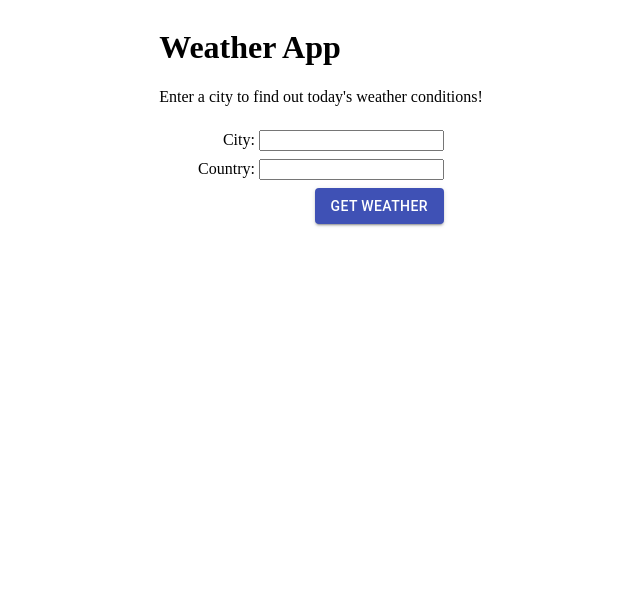
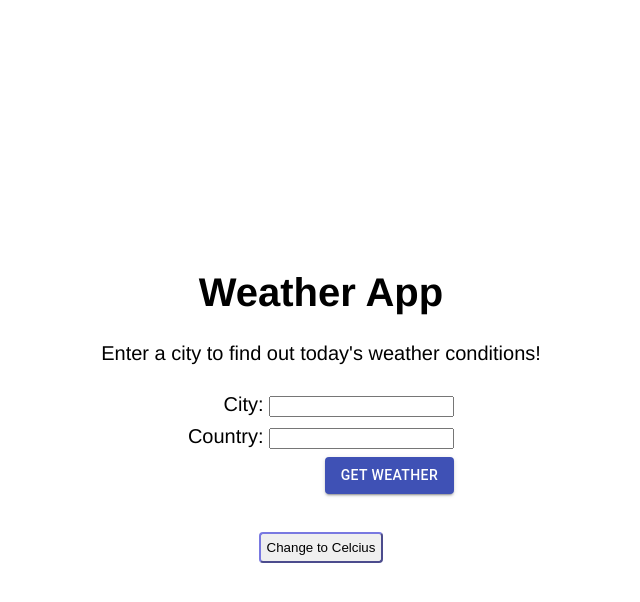
Before and after one commit to hannahsohkim/hannah-kim-weather-app, a React (Create React App) app: page / in a window 1280 px wide. Shown: the top 602 px of the page, without its empty margins (319-959 px from the left). Built offline with nearby package versions, Linux system fonts and the light colour scheme; no server answers.

Commit message:
Add button to convert between Celsius and Fahrenheit

```diff
--- a/src/App.js
+++ b/src/App.js
@@ -3,123 +3,115 @@ import axios from 'axios';
 import Form from './components/Form';
 import Weather from './components/Weather';
 import Header from './components/Header';
-import APIKEY from './config.js';
-import Container from '@material-ui/core/Container'
-import Grid from '@material-ui/core/Grid'
+import styled from 'styled-components';
+
+const Wrapper = styled.div`
+  display: flex;
+  flex-direction: column;
+  justify-content: center;
+  align-items: center;
+  height: 100vh;
+  font-family: Helvetica;
+  font-size: 20px;
+  text-align: center;
+`
+
+const Button = styled.button `
+  border-radius: 4px;
+  border-color: #7979E1;
+  margin: 10px;
+  padding: 6px;
+  &:hover {
+    border-color: #3939D9
+  }
+  &:focus {
+    outline: none !important
+  }
+`
+
 
 class App extends React.Component {
   state = {
     city: '',
-    date: '',
-    min: '',
-    max: '',
-    temp: '',
-    country: '',
-    description: ''
+    state: '',
+    applicable_date: '',
+    min_temp: '',
+    max_temp: '',
+    the_temp: '',
+    weather_state_abbr: '',
+    weather_state_name: '',
+    type: true
   }
+
 
   getWeather = (e) => {
     e.preventDefault();
 
-    const city = e.target.elements.city.value;
-    const country = e.target.elements.country.value;
+    const query = e.target.elements.city.value;
     const proxyUrl = "https://cors-anywhere.herokuapp.com/";
-    const locationUrl = `https://api.openweathermap.org/data/2.5/weather?q=${city},${country}&APPID=${APIKEY}`
+    const locationUrl =  `https://www.metaweather.com/api/location/search/?query=${query}`;
 
     axios.get(proxyUrl + locationUrl)
       .then(res => {
-        this.setState({
-          temp: res.data.main.temp,
-          min: res.data.main.temp_min,
-          max: res.data.main.temp_max,
-          city: res.data.name,
-          country: res.data.sys.country,
-          description: res.data.weather[0].description.toLowerCase(),
-          date: res.headers.date.slice(0, 16)
+        const id = res.data[0].woeid;
+        const weatherUrl = `https://www.metaweather.com/api/location/${id}/`;
+        return axios.get(proxyUrl + weatherUrl)
       })
-    })
+      .then(res => {
+        let { applicable_date, max_temp, min_temp, the_temp, weather_state_name, weather_state_abbr } = res.data.consolidated_weather[0];
+        let city = res.data.title;
+        let state = res.data.parent.title;
+
+        this.setState({ city: city, state: state, applicable_date, max_temp: max_temp.toFixed(1), min_temp: min_temp.toFixed(1), the_temp: the_temp.toFixed(1), weather_state_name: weather_state_name.toLowerCase(), weather_state_abbr
+        })
+      })
+  }
+
+
+  handleClick = () => {
+    const changeTemps = (temp, max, min) => this.setState({the_temp: temp, max_temp: max, min_temp: min, type: !this.state.type})
+
+    const convertToF = (degree) => {
+      return (degree * 9/5 + 32).toFixed(1);
+    }
+
+    const convertToC = (degree) => {
+      return ((degree - 32) * 5/9).toFixed(1);
+    }
+
+    if (this.state.type) {
+      changeTemps(convertToF(this.state.the_temp), convertToF(this.state.max_temp), convertToF(this.state.min_temp))
+
+        console.log(this.state.temp, 'temp')
+    }
+    else {
+      changeTemps(convertToC(this.state.the_temp), convertToC(this.state.max_temp), convertToC(this.state.min_temp))
+    }
   }
 
   render() {
-    let { date, max, min, city, temp, description, country } = this.state;
+    let { type, city, state, applicable_date, max_temp, min_temp, the_temp, weather_state_abbr, weather_state_name} = this.state;
+
+    let {getWeather, handleClick } = this;
 
     return (
-      <Container maxWidth="xs">
-        <Grid container justify='center'>
+      <Wrapper>
         <Header />
-        <Form getWeather={this.getWeather}/>
+        <Form getWeather={getWeather}/>
         <Weather
           city={city}
-          country={country}
-          temp={temp}
-          description={description}
-          date={date}
-          max={max}
-          min={min}
+          state={state}
+          date={applicable_date}
+          max={max_temp}
+          min={min_temp}
+          temp={the_temp}
+          abbr={weather_state_abbr}
+          name={weather_state_name}
           />
-          </Grid>
-      </Container>
+          <Button onClick={handleClick}> Change to {type ? ('Celcius ') : ('Fahrenheit ')}</Button>
+      </Wrapper>
     )
   }
 }
 
 export default App;
-
-
-
-
-// class App extends React.Component {
-//   state = {
-//     city: '',
-//     applicable_date: '',
-//     min_temp: '',
-//     max_temp: '',
-//     the_temp: '',
-//     weather_state_abbr: '',
-//     weather_state_name: '',
-//   }
-
-//   getWeather = (e) => {
-//     e.preventDefault();
-
-//     const query = e.target.elements.city.value;
-//     const proxyUrl = "https://cors-anywhere.herokuapp.com/";
-//     const locationUrl =  `https://www.metaweather.com/api/location/search/?query=${query}`;
-
-//     axios.get(proxyUrl + locationUrl)
-//       .then(res => {
-//         const id = res.data[0].woeid;
-//         const weatherUrl = `https://www.metaweather.com/api/location/${id}/`;
-
-//         return axios.get(proxyUrl + weatherUrl)
-//       })
-//       .then(res => {
-//         console.log(res.data)
-//         let { title, applicable_date, max_temp, min_temp, the_temp, weather_state_name, weather_state_abbr } = res.data.consolidated_weather[0];
-
-//         this.setState({ title, applicable_date, max_temp, min_temp, the_temp, weather_state_name, weather_state_abbr })
-//         })
-//   }
-
-//   render() {
-//     let { title, applicable_date, max_temp, min_temp, the_temp, weather_state_abbr, weather_state_name} = this.state;
-
-//     return (
-//       <div>
-//         <Header />
-//         <Form getWeather={this.getWeather}/>
-//         <Weather
-//           city={title}
-//           date={applicable_date}
-//           max={max_temp}
-//           min={min_temp}
-//           temp={the_temp}
-//           abbr={weather_state_abbr}
-//           name={weather_state_name}
-//           />
-//       </div>
-//     )
-//   }
-// }
-
-// export default App;
```
